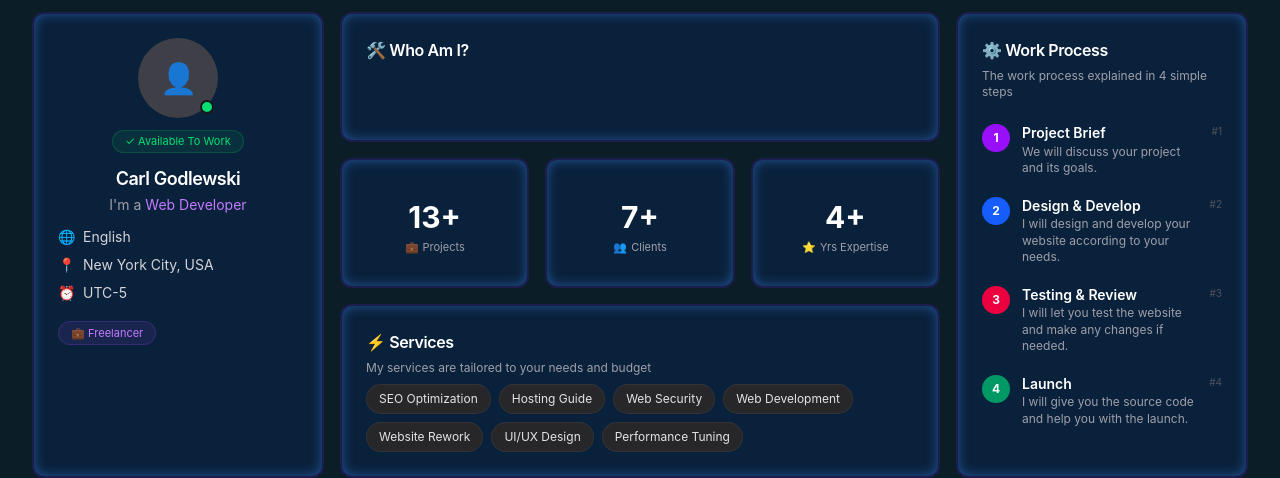
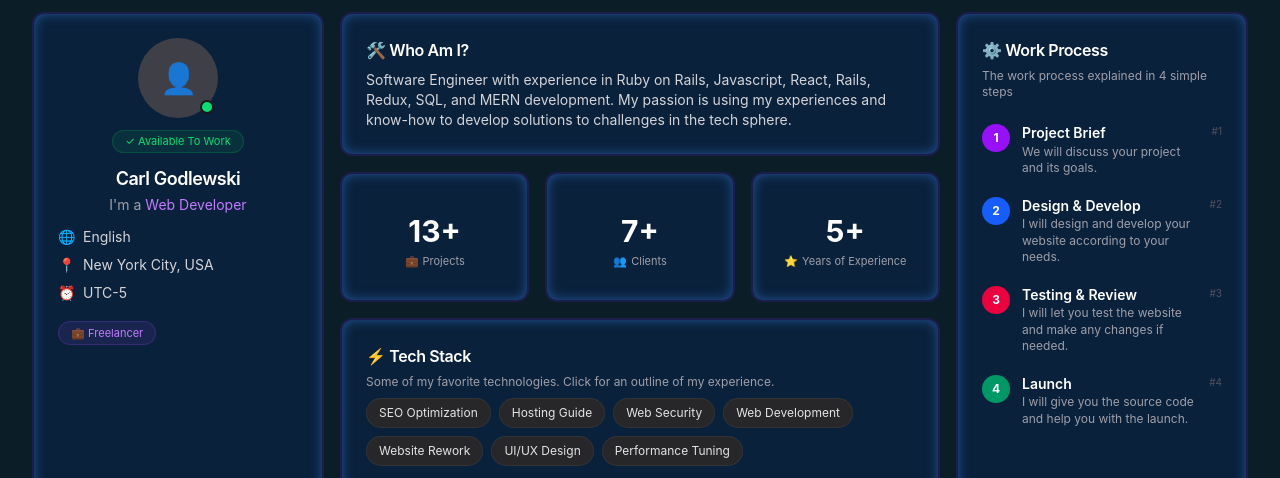
Before and after one commit to CGodl/carl-godlew, a Next.js app: page / in a window 1280 px wide. Shown: the part 820-1298 px from the top of the page. Built offline with nearby package versions, Linux system fonts and the light colour scheme; a web font is replaced by a local one.

Commit message:
Save work so far

```diff
--- a/app/Bio/page.tsx
+++ b/app/Bio/page.tsx
@@ -19,7 +19,7 @@ const workSteps = [
 const stats = [
     { value: '13+', icon: '💼', label: 'Projects' },
     { value: '7+',  icon: '👥', label: 'Clients' },
-    { value: '4+',  icon: '⭐', label: 'Yrs Expertise' },
+    { value: '5+',  icon: '⭐', label: 'Years of Experience' },
 ];
 
 const services = [
@@ -42,7 +42,7 @@ const testimonials = [
 export default function BioPage({ className }: { className?: string }) {
     return (
         <div className={cn('min-h-screen bg-[#0a0a0a] p-4 md:p-6 lg:p-8', className)}>
-            <div className="max-w-7xl mx-auto">
+            <div className="mx-auto"> {/* max-w-7xl */}
                 {/*
                  * Desktop (lg) bento grid — 4 columns, auto rows min 130 px:
                  *
@@ -93,35 +93,15 @@ export default function BioPage({ className }: { className?: string }) {
                     </GlassCard>
 
                     {/* ── Tech Stacks ── lg: col 2-3, row 1 */}
-                    {/* <GlassCard className={`lg:col-span-2`}>
-                        <CardHeader className="pb-2">
-                            <CardTitle className="text-white text-base flex items-center gap-2">
-                                🛠️ My Tech Stacks
-                            </CardTitle>
-                            <CardDescription className="text-zinc-400 text-xs">
-                                My favorite tech stack I use on my projects
-                            </CardDescription>
-                        </CardHeader>
-                        <CardContent>
-                            <div className="grid grid-cols-2 gap-3">
-                                {techStack.map(({ icon, label, bg }) => (
-                                    <div key={label} className="flex items-center gap-3 p-3 rounded-xl bg-zinc-800/60 border border-white/4">
-                                        <div className={`w-9 h-9 rounded-lg ${bg} flex items-center justify-center text-lg shrink-0`}>
-                                            {icon}
-                                        </div>
-                                        <span className="text-white text-sm font-medium">{label}</span>
-                                    </div>
-                                ))}
-                            </div>
-                        </CardContent>
-                    </GlassCard> */}
                     <GlassCard className={`lg:col-span-2`}>
                         <CardHeader className="pb-2">
                             <CardTitle className="text-white text-base flex items-center gap-2">
                                 🛠️ Who Am I?
                             </CardTitle>
                         </CardHeader>
-
+                        <CardContent>
+                           <p className="text-zinc-300 text-sm">Software Engineer with experience in Ruby on Rails, Javascript, React, Rails, Redux, SQL, and MERN development. My passion is using my experiences and know-how to develop solutions to challenges in the tech sphere.</p>
+                        </CardContent>
                     </GlassCard>
 
 
@@ -170,10 +150,10 @@ export default function BioPage({ className }: { className?: string }) {
                     <GlassCard className={`lg:col-span-2`}>
                         <CardHeader className="pb-2">
                             <CardTitle className="text-white text-base flex items-center gap-2">
-                                ⚡ Services
+                                ⚡ Tech Stack
                             </CardTitle>
                             <CardDescription className="text-zinc-400 text-xs">
-                                My services are tailored to your needs and budget
+                                Some of my favorite technologies. Click for an outline of my experience.
                             </CardDescription>
                         </CardHeader>
                         <CardContent>
```
